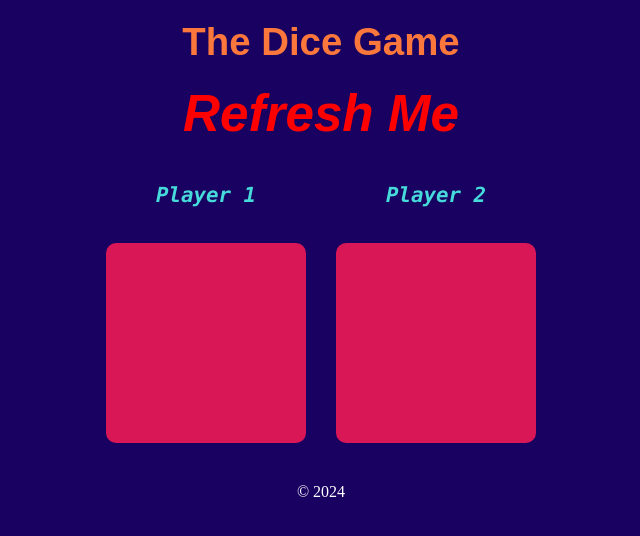
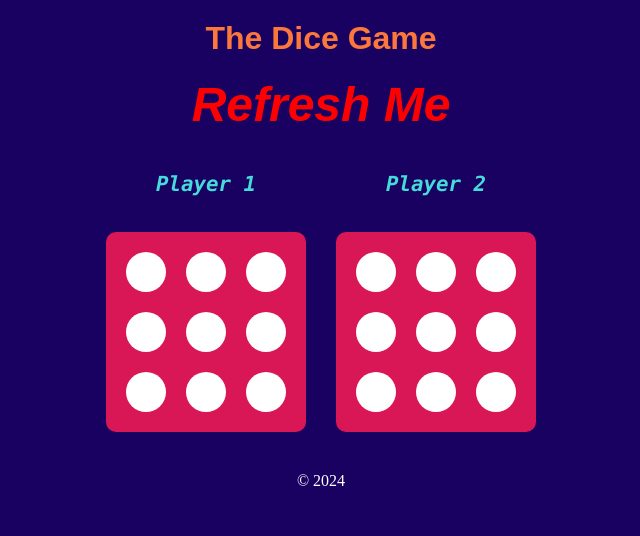
Before and after one commit to brocodile/DiceGame, a plain HTML site: page index.html in a window 1280 px wide. Shown: the whole page, without its empty margins (319-959 px from the left). Drawn offline with Linux system fonts and the light colour scheme; a web font is replaced by a local one.

Commit message:
Add Die Dots

```diff
--- a/index.html
+++ b/index.html
@@ -16,8 +16,28 @@
     <div class="grid-container">
         <div class="player1" id="p1">Player 1</div>
         <div class="player2" id="p2">Player 2</div>
-        <div class="player1" id="die1"></div>
-        <div class="player2" id="die2"></div>
+        <div class="player1" id="die1">
+            <div class="dots"></div>
+            <div class="dots"></div>
+            <div class="dots"></div>
+            <div class="dots"></div>
+            <div class="dots"></div>
+            <div class="dots"></div>
+            <div class="dots"></div>
+            <div class="dots"></div>
+            <div class="dots"></div>
+        </div>
+        <div class="player2" id="die2">
+            <div class="dots"></div>
+            <div class="dots"></div>
+            <div class="dots"></div>
+            <div class="dots"></div>
+            <div class="dots"></div>
+            <div class="dots"></div>
+            <div class="dots"></div>
+            <div class="dots"></div>
+            <div class="dots"></div>
+        </div>
     </div>
     <footer>© 2024</footer>
 </body>
--- a/styles.css
+++ b/styles.css
@@ -10,12 +10,12 @@ h1{
     text-align: center;
     font-family: "Fascinate Inline", sans-serif, system-ui;
     color: #FB773C;
-    font-size: 3vw;
+    font-size: 2rem;
     /* border: 1px solid wheat; */
     margin: 20px auto;
 }
 #result{
-    font-size: 4vw;
+    font-size: 3rem;
     font-style: italic;
     color: red;
     margin-bottom: 40px;
@@ -51,4 +51,13 @@ footer{
 #die1,#die2{
     background-color: #D91656;
     border-radius: 5%;
+    display: grid;
+    grid-template-columns: repeat(3, 1fr);
+    grid-template-rows:  repeat(3, 1fr);
+    padding: 20px;
+    gap: 20px;
 }
+.dots{
+    background-color: white;
+    border-radius: 50%;
+}
```
